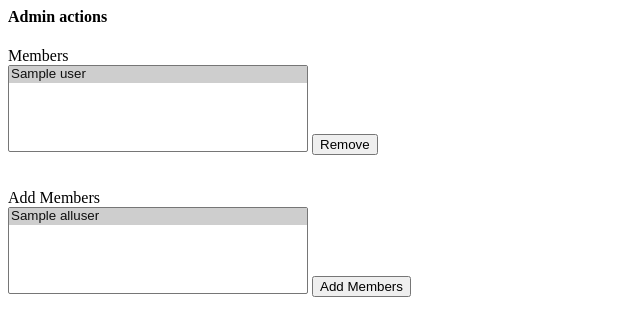
After one commit to alljp/chat_app_test, a Python web app: template app/templates/room_admin_view.html in a window 1280 px wide. The commit adds this page. Shown: the top 336 px of the page, without its empty margins (0-640 px from the left). Run offline with Jinja, Linux system fonts and the light colour scheme; the template is opened without the code that fills it: most values are stand-ins (such as "Sample title", 1, 10 or a date in 2020).

Commit message:
Add admin actions - Add user to room, and, Remove user from room. app/templates/room_admin_view.html - Add HTML to provide admin, a list of the current members of the room, and do actions - Add user and Remove user. app/main/views.py - 2 new functions add() and remove(), to handle the actions. app/main/templates/chat.html - include app/templates/room_admin_view.html if admin is the current user.

```diff
--- a/app/templates/chat.html
+++ b/app/templates/chat.html
@@ -62,6 +62,7 @@
     <h4> Switch room </h4>
     <form action="{{url_for('.index')}}" method="POST">
         <label>Select :</label>
+        <br>
         <select name="room" size=5 STYLE="width: 300px">
             {% for i in rooms %}
             <option value="{{ i }}" {% if loop.first %} SELECTED {% endif %}>{{ i }}</option>
@@ -72,9 +73,7 @@
             <br> {{ form.submit() }}
         </select>
     </form>
-    {% if admin %}
-    <p> Admin </p>
-    {% endif %}
+    {% if admin %} {% include 'room_admin_view.html' %} {% endif %}
 </body>
 
 </html>
--- /dev/null
+++ b/app/templates/room_admin_view.html
@@ -0,0 +1,25 @@
+<h4>Admin actions</h4>
+<label>Members</label>
+<br>
+<form action="{{url_for('.chat', room=room)}}" method='POST'>
+    <input type='hidden' name='remove' value='true'>
+    <select multiple name="users" size=5 STYLE="width: 300px ">
+        {% for i in users %}
+        <option value="{{ i }}" {% if loop.first %} SELECTED {% endif %}>{{ i }}</option>
+        {% endfor %}
+        <br>
+    </select>
+    <input type='submit' value='Remove'>
+</form>
+<br>
+<label>Add Members</label>
+<form action="{{url_for('.chat', room=room)}}" method='POST'>
+    <input type='hidden' name='add' value='true'>
+    <select multiple name="users" size=5 STYLE="width: 300px ">
+        {% for i in allusers %} {% if i not in users %}
+        <option value="{{ i }}" {% if loop.first %} SELECTED {% endif %}>{{ i }}</option>
+        {% endif %} {% endfor %}
+        <br>
+    </select>
+    <input type='submit' value='Add Members'>
+</form>
```
Also changed, not shown: app/main/views.py (+28 -4 lines).
